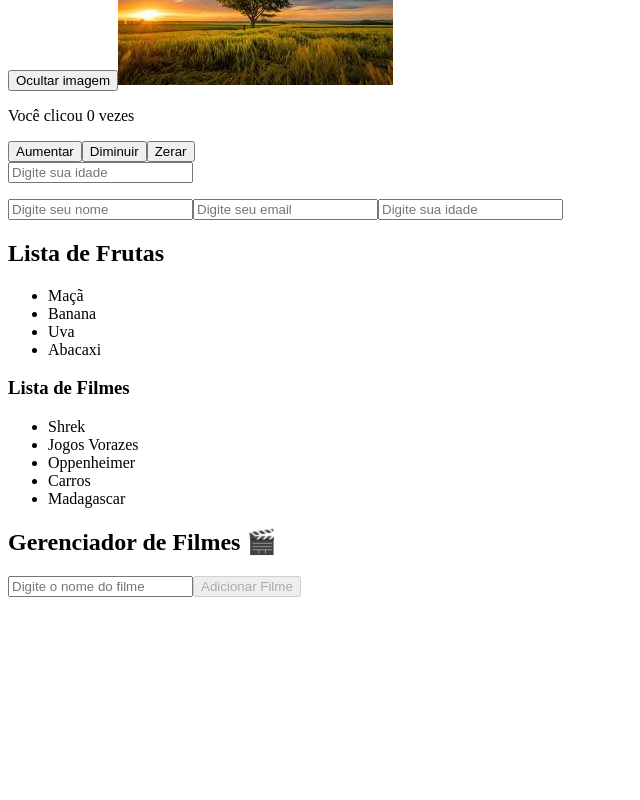
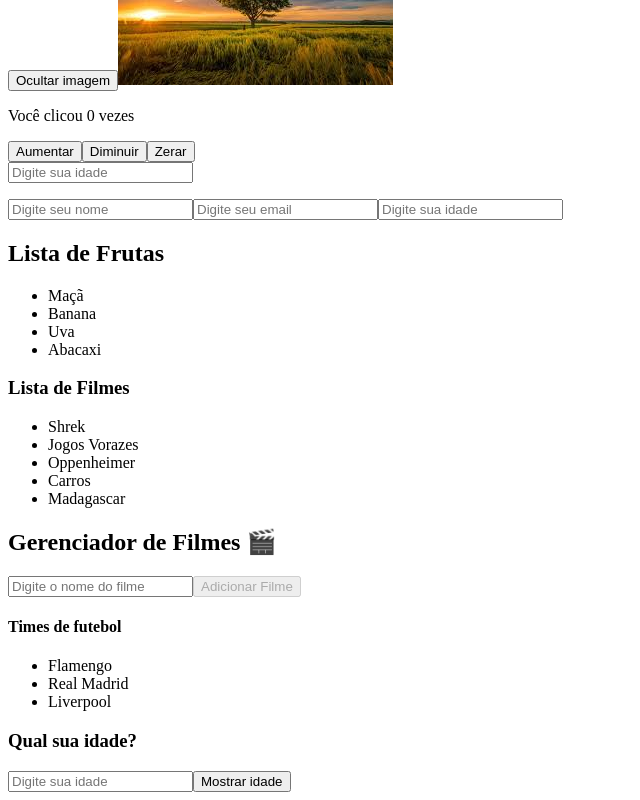
Before and after one commit to RaphaelMondego/react-doc, a React (Vite) app: page / in a window 1280 px wide. Shown: the part 466-1266 px from the top of the page, without its empty margins (0-640 px from the left). Before the commit the page ends 1079 px from the top, so only its background shows below. Built offline with nearby package versions, Linux system fonts and the light colour scheme.

Commit message:
deafio de Time, MostrarIdade

```diff
--- a/src/App.jsx
+++ b/src/App.jsx
@@ -12,6 +12,8 @@ import FormularioCadastro from "./components/FormularioCadastro";
 import Fruta from "./components/Fruta";
 import ListaFilmes from "./components/ListaFilmes";
 import GerenciarFilmes from "./components/GerenciarFilmes";
+import Times from "./components/Time";
+import MostrarIdade from "./components/MostrarIdade";
 
 function App(){
   return(
@@ -30,6 +32,8 @@ function App(){
       <Fruta />
       <ListaFilmes />
       <GerenciarFilmes />
+      <Times />
+      <MostrarIdade />
     </div>
   );
 }
--- /dev/null
+++ b/src/components/MostrarIdade.jsx
@@ -0,0 +1,42 @@
+import { useState } from "react";
+
+function DigaSuaIdade() {
+  const [idade, setIdade] = useState(""); // idade: guarda o valor que o usuário digita no input.
+  const [mostrarIdade, setMostrarIdade] = useState(false); // mostrarIdade: diz se a idade deve ser mostrada na tela (true ou false).
+
+  // Atualiza o valor da idade quando o usuário digita
+  function handleMudancaInput(event) {
+    setIdade(event.target.value); // é o que foi digitado
+  }
+
+  // Alterna entre mostrar ou esconder a idade
+  function handleCliqueBotao() {
+    // Só mostra a idade se o campo não estiver vazio
+    if (idade.trim() !== "") {
+      setMostrarIdade(!mostrarIdade);
+      setIdade(""); // limpa o input
+    }
+  }
+
+  return (
+    <div>
+      <h3>Qual sua idade?</h3>
+
+      <input
+        type="number"
+        placeholder="Digite sua idade"
+        onChange={handleMudancaInput}
+        value={idade}
+      />
+
+      <button onClick={handleCliqueBotao}>
+        {mostrarIdade ? "Ocultar idade" : "Mostrar idade"}
+      </button>
+
+      {/* Renderiza a idade apenas se o estado mostrarIdade for true */}
+      {mostrarIdade && <p>Sua idade é: {idade} anos</p>}
+    </div>
+  );
+}
+
+export default DigaSuaIdade;
--- /dev/null
+++ b/src/components/Time.jsx
@@ -0,0 +1,18 @@
+import React from "react";
+
+function Times(){
+    const time = ["Flamengo", "Real Madrid", "Liverpool"];
+
+    return(
+        <div>
+            <h4>Times de futebol</h4>
+            <ul>
+                {time.map((time, index) => (
+                    <li key = {index}>{time}</li>
+                ))}
+            </ul>
+        </div>
+    );
+}
+
+export default Times;
```
